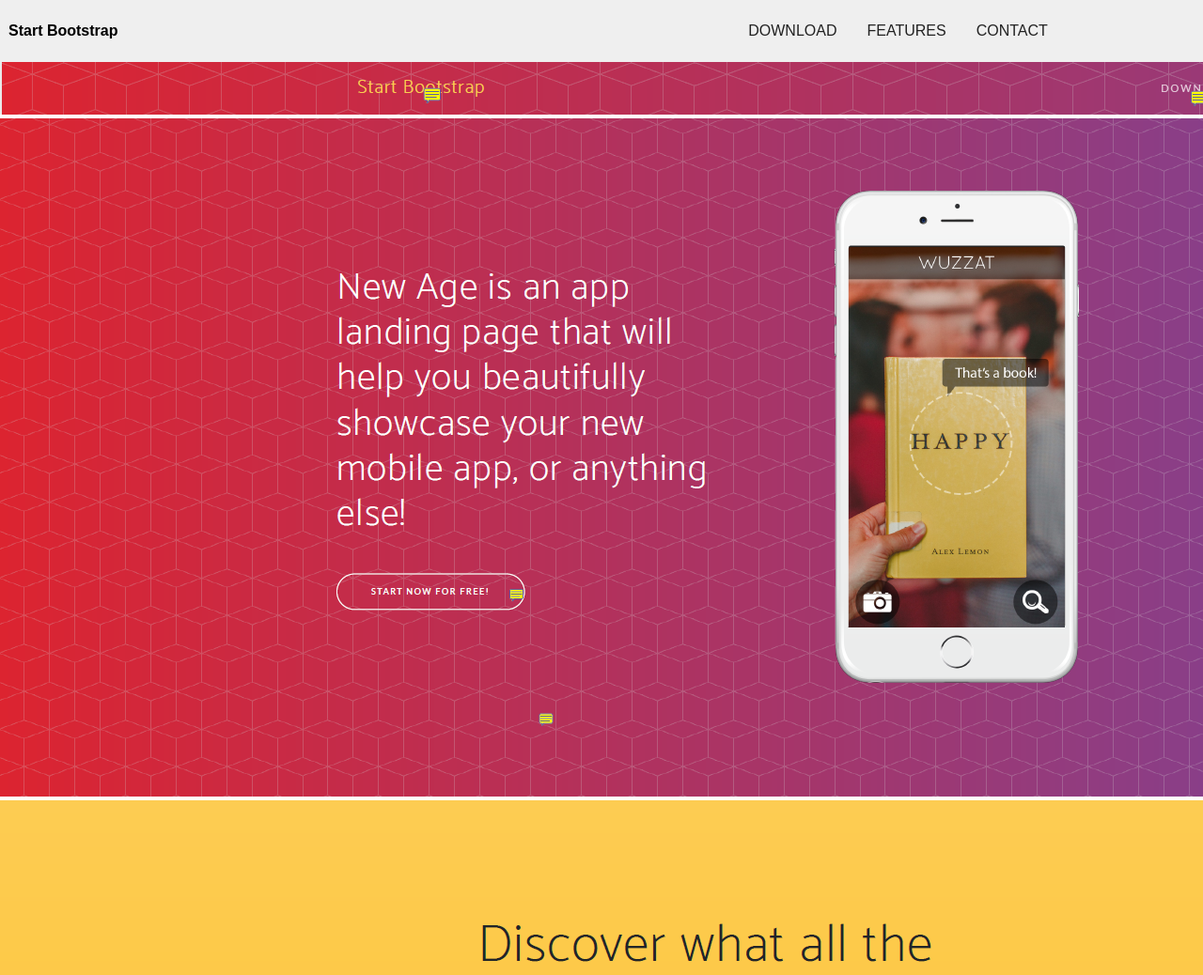
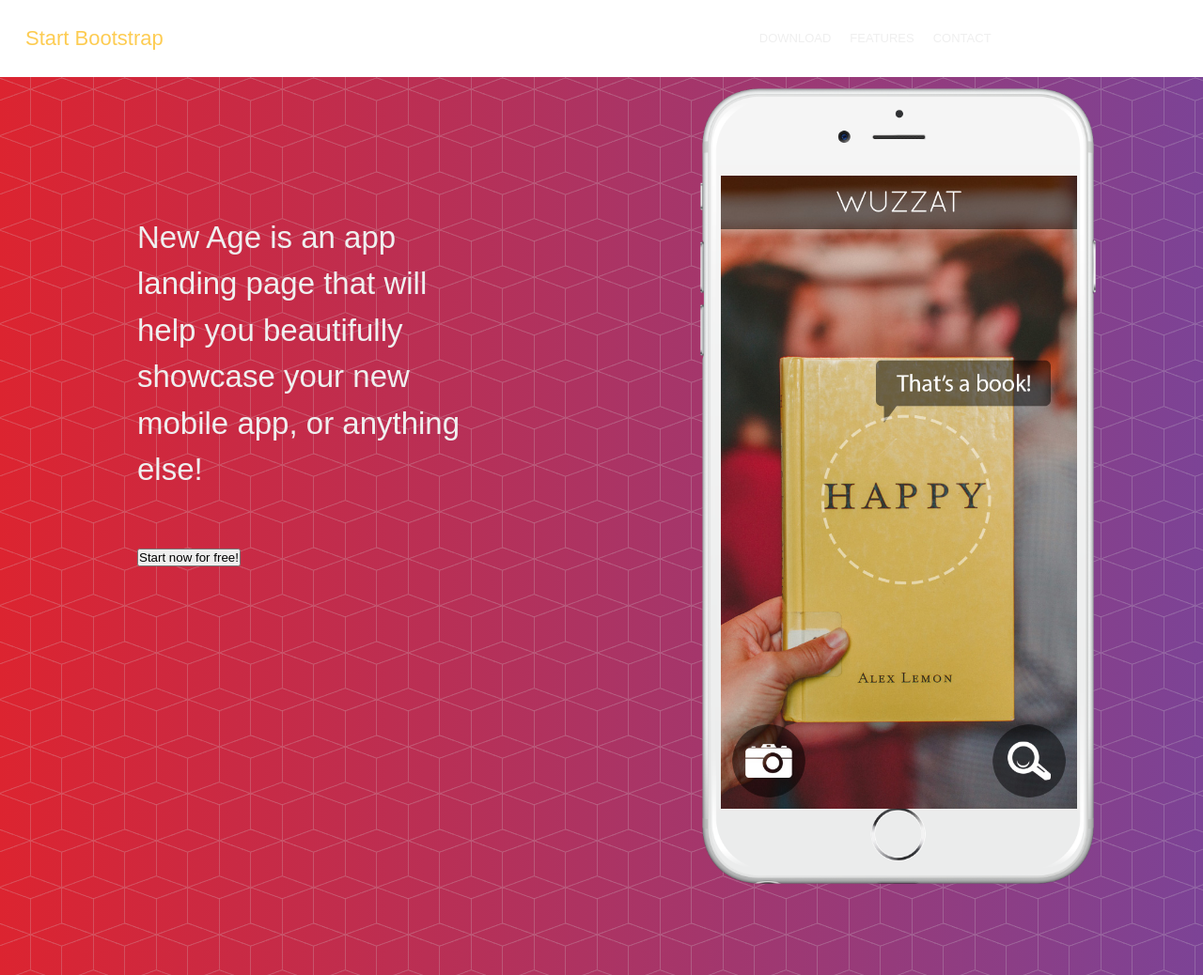
Before and after one commit to neczpal/scss-demo-site, a plain HTML site: page index.html in a window 1280 px wide. Shown: the top 1038 px of the page at 94% size. Drawn offline with Linux system fonts and the light colour scheme.

Commit message:
New-age part

```diff
--- a/css/main.css
+++ b/css/main.css
@@ -153,19 +153,24 @@
 }
 
 .nav {
-  background-color: #EFEFEF;
-  box-shadow: 0 0 18px #aab;
+  position: sticky;
+  top: 0;
+  width: 100%;
   display: flex;
   justify-content: center;
+  z-index: 5000;
 }
 .nav__site-name {
   display: block;
-  font-size: 1rem;
-  line-height: 1rem;
+  font-size: 22px;
+  line-height: 1.25;
+  font-weight: 200;
   align-self: center;
+  color: #fdcc52;
 }
 .nav__site-name:hover {
-  color: #FFF;
+  color: #efefef;
+  cursor: pointer;
 }
 .nav__container {
   display: flex;
@@ -189,7 +194,6 @@
     display: flex;
     align-items: flex-end;
     flex-direction: row;
-    width: auto;
   }
 }
 .nav__item {
@@ -197,17 +201,16 @@
 }
 .nav__link {
   text-align: center;
-  color: #222;
+  color: #efefef;
   display: block;
-  font-size: 1rem;
-  line-height: 1rem;
-  padding: 1rem;
+  font-size: 13px;
+  line-height: 1.1;
+  padding: 10px;
   text-decoration: none;
   text-transform: uppercase;
 }
 .nav__link:hover {
-  color: #EEE;
-  background-color: #262626;
+  color: #767676;
 }
 .nav__hamburger-checkbox {
   display: none;
@@ -226,6 +229,7 @@
 }
 .nav__hamburger-label {
   display: flex;
+  color: #efefef;
   flex-direction: row;
   flex-wrap: wrap;
   align-items: center;
@@ -250,10 +254,37 @@
   }
 }
 .nav__hamburger-line {
-  background: #222;
+  background: #efefef;
   display: block;
   height: 2px;
   width: 1.5rem;
 }
 
+.new-age {
+  background: url("../img/bg-pattern.png") repeat, linear-gradient(to right, #dc2430, #7c4396);
+  padding-bottom: 72px;
+}
+.new-age__text {
+  font-size: 33px;
+  font-weight: 100;
+  line-height: 1.5;
+  color: #efefef;
+  padding: 20% 20% 10%;
+}
+.new-age__phone {
+  background: url("../img/phone.png") no-repeat;
+  background-size: contain;
+  display: block;
+  width: 4.41in;
+  margin: auto;
+}
+.new-age__image {
+  margin: 1in 0.24in 1in;
+  display: block;
+  width: 3.95in;
+}
+.new-age__button {
+  padding: 0 20%;
+}
+
 /*# sourceMappingURL=main.css.map */
--- a/index.html
+++ b/index.html
@@ -15,8 +15,10 @@
 <!-- Navigation -->
 <nav class="nav">
     <div class="container">
-        <h1 class="nav__site-name col--4 col--l-6">Start Bootstrap</h1>
-        <div class="nav__container col--8 col--l-6">
+        <div class="col--6">
+            <h1 class="nav__site-name">Start Bootstrap</h1>
+        </div>
+        <div class="nav__container col--6">
             <label class="nav__hamburger-label" for="menu">
                 <span class="nav__hamburger-menu-text">Menu</span>
                 <span class="nav__hamburger-icon">
@@ -40,11 +42,31 @@
         </div>
     </div>
 </nav>
-<img src="template/nav.png"/>
-
 <!-- New Age ... -->
-<img src="template/newage.png"/>
-
+<div id="new-age" class="new-age">
+    <div class="container">
+        <div class="col--12 col--l-6">
+            <div class="col--12">
+                <h2 class="new-age__text">
+                    New Age is an app
+                    landing page that will
+                    help you beautifully
+                    showcase your new
+                    mobile app, or anything
+                    else!
+                </h2>
+            </div>
+            <div class="new-age__button col--12">
+                <button class="btn">
+                    Start now for free!
+                </button>
+            </div>
+        </div>
+        <div class="new-age__phone col--12 col--l-6">
+            <img class="new-age__image" src="img/demo-screen-1.jpg" alt="Application on phone"/>
+        </div>
+    </div>
+</div>
 <!-- Discover ... -->
 <img src="template/discover.png"/>
 
```
Also changed, not shown: img/bg-pattern.png (added), img/demo-screen-1.jpg (added), img/phone.png (added).
